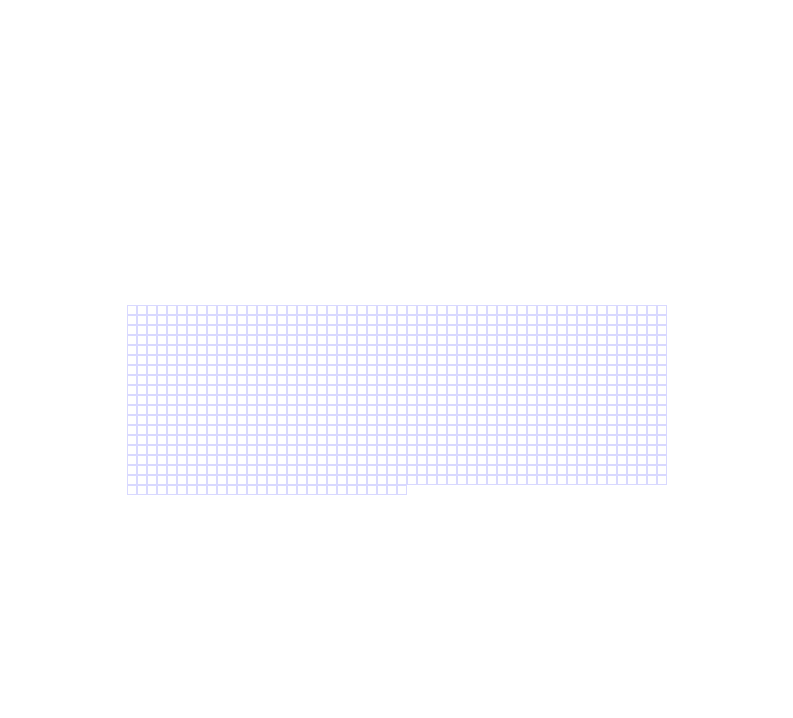
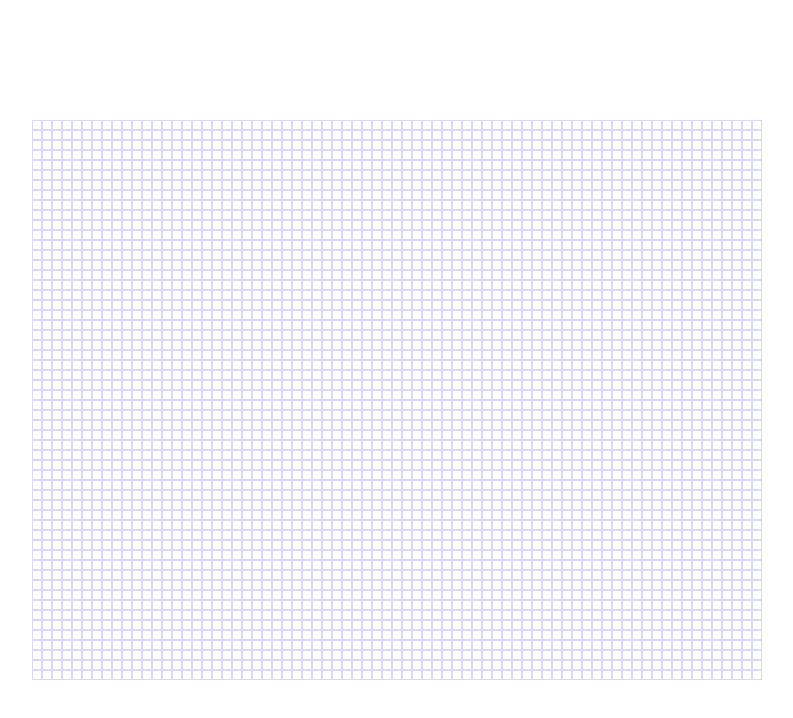
Before and after one commit to Diegodlt/pixel-drawer-angular, an Angular app: page / in a window 1280 px wide. Shown: the top 718 px of the page, without its empty margins (243-1036 px from the left). Built offline with nearby package versions, Linux system fonts and the light colour scheme.

Commit message:
Make temporary board larger

```diff
--- a/src/app/app.component.html
+++ b/src/app/app.component.html
@@ -1,6 +1,6 @@
 <div class="container">
     <div class="row">
-        <div class="col-md-6">
+        <div class="col-md-8">
             <ng-container *ngFor="let pixelRow of pixels; index as i">
                 <pixel></pixel>
             </ng-container>
--- a/src/app/app.component.ts
+++ b/src/app/app.component.ts
@@ -7,5 +7,5 @@ import { Component } from '@angular/core';
 })
 export class AppComponent {
 
-  pixels = new Array(1000).fill(0);
+  pixels = new Array(4088).fill(0);
 }
```
